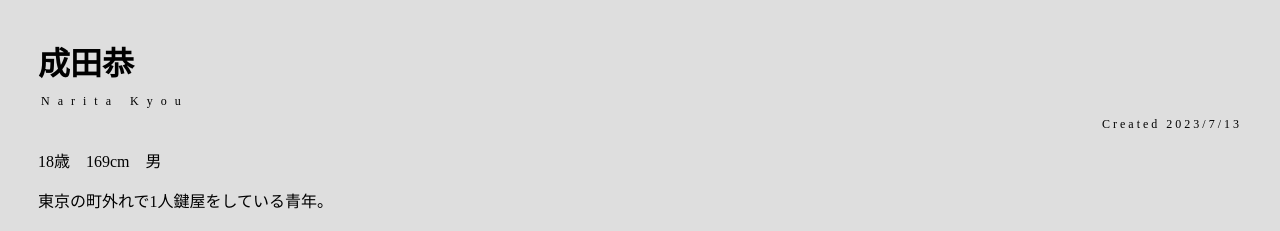
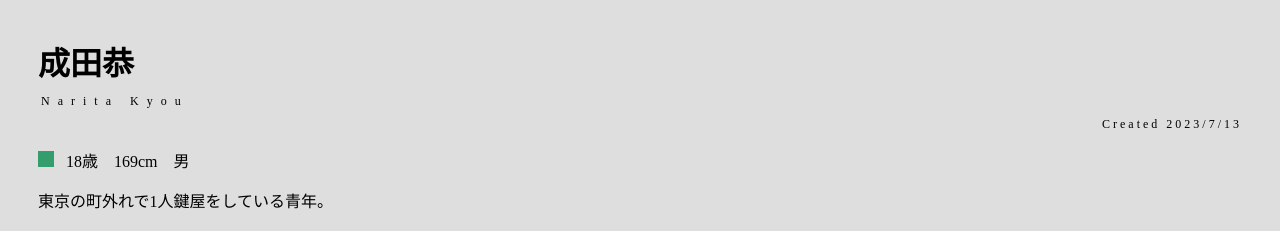
Before and after one commit to yuket00/TRPGpcMatome, a plain HTML site: page CharaProf.NaritaKyou.html in a window 1280 px wide. Shown: the top 231 px of the page. Drawn offline with Linux system fonts and the light colour scheme.

Commit message:
Add files via upload

```diff
--- a/TRPGpcMatome.css
+++ b/TRPGpcMatome.css
@@ -139,3 +139,11 @@ empbox {
   background-color: #E7A6B7;
   margin-right: 8px;
 }
+
+.color-square-Narita {
+  display: inline-block;
+  width: 16px;
+  height: 16px;
+  background-color: #339e6c;
+  margin-right: 8px;
+}
```
